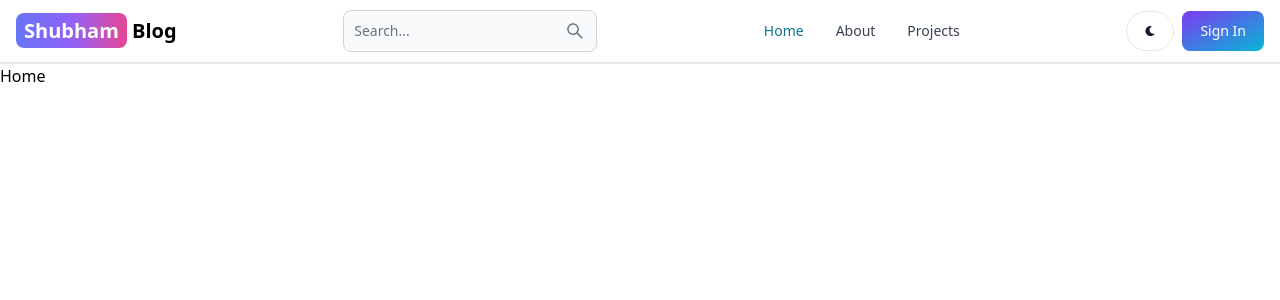
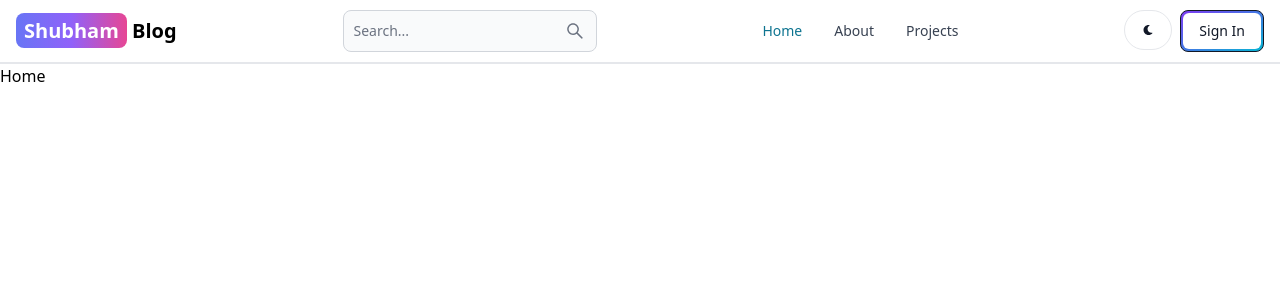
Before and after one commit to Saini-63/MERN-BLOG, a React (Vite) app in the folder client/: page / in a window 1280 px wide. Shown: the top 300 px of the page. Built offline with nearby package versions, Linux system fonts and the light colour scheme.

Commit message:
Modify Header Signup Button

```diff
--- a/client/src/components/Header.jsx
+++ b/client/src/components/Header.jsx
@@ -31,7 +31,7 @@ export default function Header() {
             <FaMoon/>
           </Button>
           <Link to='/sign-in'>
-            <Button color='gray' gradientDuoTone='purpleToBlue'>
+            <Button color='gray' gradientDuoTone='purpleToBlue' outline>
               Sign In
             </Button>
           </Link>
```
